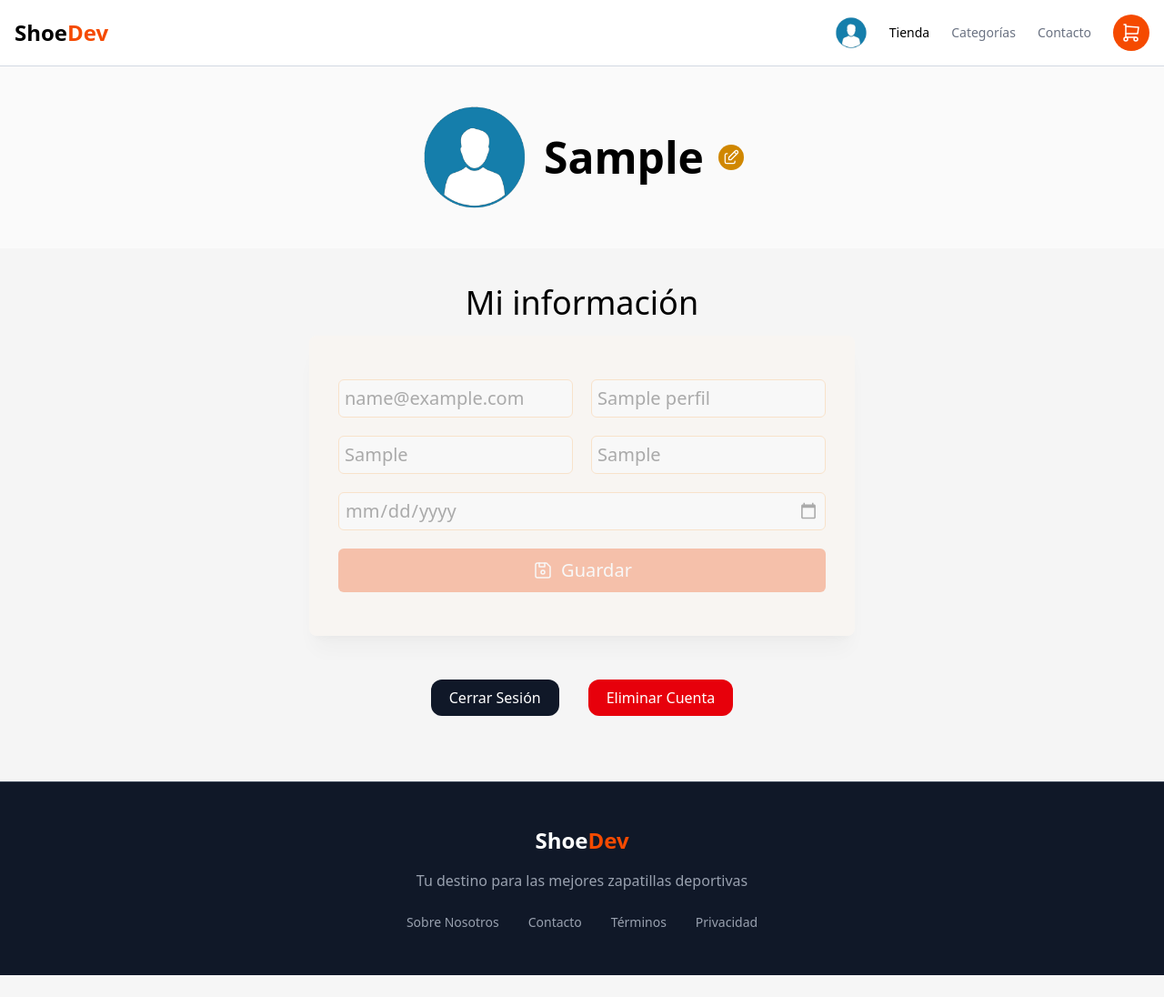
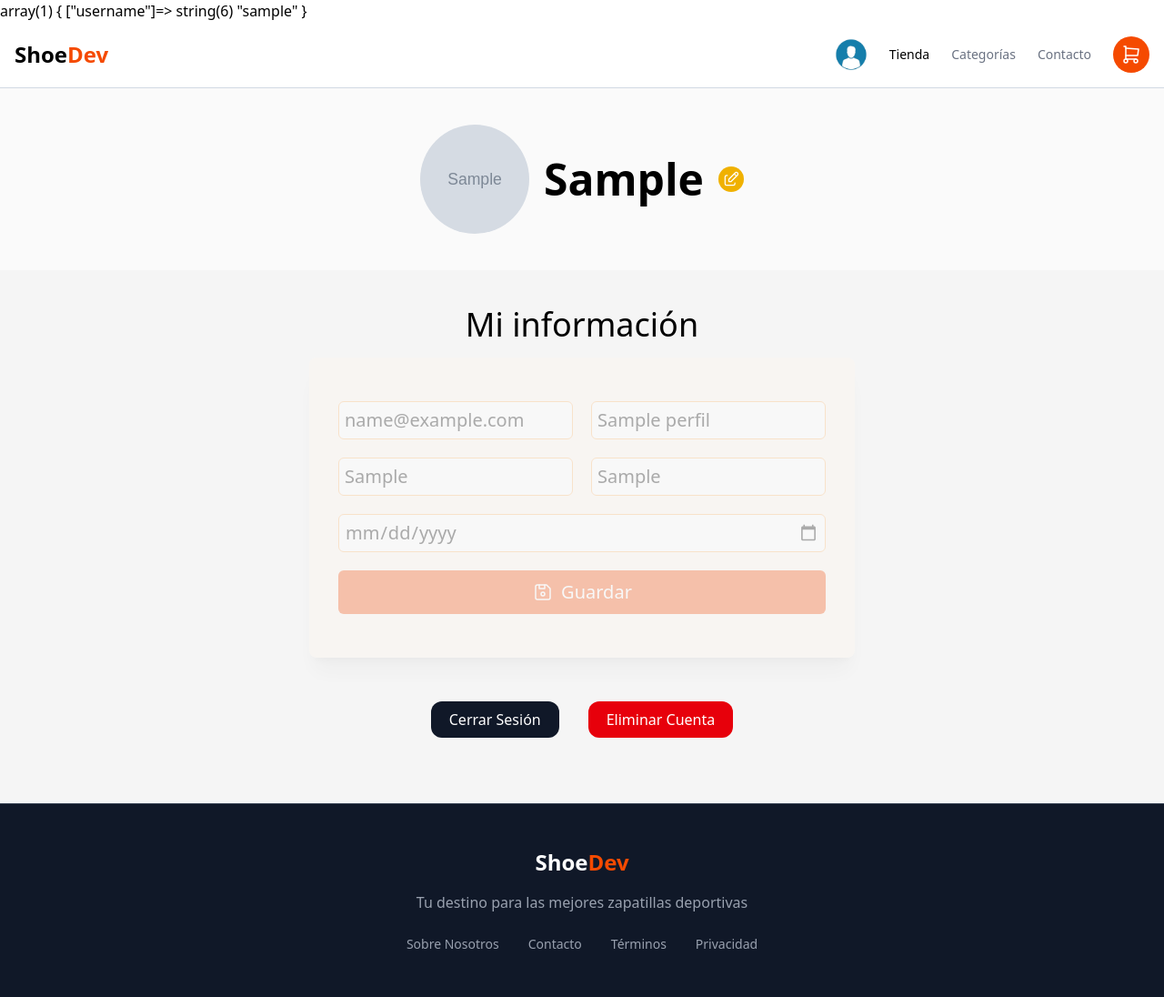
Before and after one commit to AntoDevLive/ShoeDev, a PHP site: page /user/perfil.php in a window 1280 px wide. Shown: the whole page at 91% size. Before the commit the page ends 1072 px from the top, so only its background shows below. Run offline with PHP 8.4, Linux system fonts and the light colour scheme; the visitor is signed in with stand-in values (Sample User, id 1); tables that the repository leaves empty or names only in its code hold one stand-in row (values such as "Sample post"); grey boxes marked "Sample" are stand-in pictures.

Commit message:
funcionalidad para editar username

```diff
--- /dev/null
+++ b/frontend/src/js/perfil.js
@@ -0,0 +1,77 @@
+const editUserBtn = document.querySelector('#edit-username-btn');
+const saveUserBtn = document.querySelector('#save-user-btn');
+const cancelBtn = document.querySelector('#cancel-btn');
+const usernameText = document.querySelector('#username-text');
+const usernameInput = document.querySelector('#username-input');
+
+editUserBtn.addEventListener('click', e => {
+  e.preventDefault();
+  mostrarCamposEditar();
+})
+
+
+cancelBtn.addEventListener('click', e => {
+  e.preventDefault();
+  ocultarCamposEditar();
+});
+
+
+saveUserBtn.addEventListener('click', e => {
+  e.preventDefault();
+  ocultarCamposEditar();
+  editarUser(usernameInput.getAttribute('data-id'));
+})
+
+
+function mostrarCamposEditar() {
+  saveUserBtn.classList.remove('hidden');
+  cancelBtn.classList.remove('hidden');
+  editUserBtn.classList.add('hidden');
+  usernameText.classList.add('hidden');
+  usernameInput.classList.remove('hidden');
+}
+
+function ocultarCamposEditar() {
+  saveUserBtn.classList.add('hidden');
+  cancelBtn.classList.add('hidden');
+  editUserBtn.classList.remove('hidden');
+  usernameText.classList.remove('hidden');
+  usernameInput.classList.add('hidden');
+}
+
+
+
+async function editarUser(id) {
+  try {
+    const res = await fetch('/shoedev/textuser.php', {
+      method: 'POST',
+      headers: {
+        'Content-Type': 'application/json'
+      },
+      body: JSON.stringify({
+        id: id,
+        username: usernameInput.value
+      })
+    });
+
+    if (!res.ok) throw new Error('Error al actualizar el usuario');
+
+    const data = await res.json();
+    console.log(data.message);
+
+    if (data.success) {
+      // Actualizar el DOM con el nuevo username
+      usernameText.textContent = usernameInput.value;
+      usernameInput.value = usernameInput.value; // opcional
+    }
+
+  } catch (error) {
+    console.error(error);
+    alert('No se pudo actualizar el usuario');
+  }
+}
+
+
+function mostrarToast() {
+
+}
--- a/frontend/src/output.css
+++ b/frontend/src/output.css
@@ -26,6 +26,8 @@
     --color-yellow-600: oklch(68.1% 0.162 75.834);
     --color-sky-500: oklch(68.5% 0.169 237.323);
     --color-sky-600: oklch(58.8% 0.158 241.966);
+    --color-blue-500: oklch(62.3% 0.214 259.815);
+    --color-blue-600: oklch(54.6% 0.245 262.881);
     --color-slate-400: oklch(70.4% 0.04 256.788);
     --color-slate-500: oklch(55.4% 0.046 257.417);
     --color-slate-600: oklch(44.6% 0.043 257.281);
@@ -795,6 +809,9 @@
       background-color: color-mix(in oklab, var(--color-white) 90%, transparent);
     }
   }
+  .bg-yellow-500 {
+    background-color: var(--color-yellow-500);
+  }
   .bg-yellow-600 {
     background-color: var(--color-yellow-600);
   }
@@ -1399,6 +1430,16 @@
       }
     }
   }
+  .hover\:bg-yellow-500\/80 {
+    &:hover {
+      @media (hover: hover) {
+        background-color: color-mix(in srgb, oklch(79.5% 0.184 86.047) 80%, transparent);
+        @supports (color: color-mix(in lab, red, red)) {
+          background-color: color-mix(in oklab, var(--color-yellow-500) 80%, transparent);
+        }
+      }
+    }
+  }
   .hover\:bg-yellow-600\/80 {
     &:hover {
       @media (hover: hover) {
--- a/frontend/views/perfil.view.php
+++ b/frontend/views/perfil.view.php
@@ -1,3 +1,5 @@
+<?php var_dump($_SESSION) ?>
+
 <!DOCTYPE html>
 <html lang="es">
 
@@ -14,7 +16,9 @@
   <?php include '../frontend/templates/Header.php' ?>
 
   <!-- Imagen y username -->
-  <section class="bg-neutral-50 flex justify-center items-center gap-4 p-10">
+  <section class="bg-neutral-50 flex justify-center items-center flex-col p-10">
+    <form action="" method="POST" class="flex justify-center items-center gap-4">
+
       <div class="user-profile w-30 h-30 cursor-pointer relative overflow-hidden rounded-full group">
 
         <div class="absolute opacity-0 w-28 h-28 bg-black/50 rounded-full flex justify-center items-center
@@ -27,16 +31,17 @@
           </svg>
         </div>
 
-      <img src="/shoedev/frontend/src/assets/user-default.png" alt="">
+        <img class="object-cover" src="<?php echo $perfil['imagen']; ?>" alt="">
 
         <input type="file" name="img-perfil" class="absolute inset-0 opacity-0 cursor-pointer">
       </div>
 
-    <div class="flex justify-center items-center gap-4">
-      <h2 class="text-5xl font-semibold capitalize"><?php echo $_SESSION['username'] ?></h2>
+      <div class="username-perfil flex justify-center items-center gap-4">
+        <h2 id="username-text" class="text-5xl font-semibold capitalize"><?php echo $_SESSION['username'] ?></h2>
+        <input data-id="<?php echo $usuario['id'] ?>" id="username-input" type="text" class="text-4xl py-1 px-2 bg-orange-50 rounded-md font-semibold capitalize outline-none focus:border-orange-400 focus:border-2 border border-orange-300 hidden w-96" value="<?php echo $_SESSION['username'] ?>">
 
         <!-- Botones editar y guardar -->
-      <button class="bg-yellow-600 p-1 rounded-full cursor-pointer transition-all duration-200 hover:bg-yellow-600/80">
+        <button title="Editar nombre" id="edit-username-btn" class="bg-yellow-500 p-1 rounded-full cursor-pointer transition-all duration-200 hover:bg-yellow-500/80">
           <svg xmlns="http://www.w3.org/2000/svg" width="20" height="20" viewBox="0 0 24 24" fill="none" stroke="#fff" stroke-width="1.5" stroke-linecap="round" stroke-linejoin="round" class="icon icon-tabler icons-tabler-outline icon-tabler-edit">
             <path stroke="none" d="M0 0h24v24H0z" fill="none" />
             <path d="M7 7h-1a2 2 0 0 0 -2 2v9a2 2 0 0 0 2 2h9a2 2 0 0 0 2 -2v-1" />
@@ -44,7 +49,14 @@
             <path d="M16 5l3 3" />
           </svg>
         </button>
+
+        <button id="save-user-btn" type="submit" class="bg-blue-500 py-2 px-5 rounded-md text-white hidden text-md cursor-pointer transition-all duration-200 hover:bg-blue-600">Guardar</button>
+
+        <button id="cancel-btn" type="submit" class="bg-gray-500 py-2 px-5 rounded-md text-white  text-md cursor-pointer transition-all duration-200 hover:bg-gray-600 hidden">Cancelar</button>
       </div>
+
+    </form>
+
   </section>
 
   <!-- Datos del usuario -->
@@ -52,12 +64,12 @@
     <h3 class="text-4xl">Mi información</h3>
     <form class="disabled w-150 py-12 px-8 bg-orange-50 flex flex-col gap-5 justify-center items-center shadow-xl rounded-lg" action="/shoedev/backend/">
       <fieldset class="grid grid-cols-2 w-full gap-5">
-        <input class="bg-white border border-orange-300 p-1.5 text-xl rounded-md w-full" type="email" placeholder="Email" value="<?php echo $usuario['email'] ?>">
-        <input class="bg-white border border-orange-300 p-1.5 text-xl rounded-md w-full" type="text" placeholder="Nombre" value="<?php echo $usuario['nombre'] ?>">
-        <input class="bg-white border border-orange-300 p-1.5 text-xl rounded-md w-full" type="text" placeholder="Apellidos" value="<?php echo $usuario['apellidos'] ?>">
-        <input class="bg-white border border-orange-300 p-1.5 text-xl rounded-md w-full" type="text" placeholder="Dirección" value="<?php echo $usuario['direccion'] ?>">
+        <input class="bg-white border border-orange-300 p-1.5 text-xl rounded-md w-full" type="email" placeholder="Email" value="<?php echo $perfil['email'] ?>">
+        <input class="bg-white border border-orange-300 p-1.5 text-xl rounded-md w-full" type="text" placeholder="Nombre" value="<?php echo $perfil['nombre'] ?>">
+        <input class="bg-white border border-orange-300 p-1.5 text-xl rounded-md w-full" type="text" placeholder="Apellidos" value="<?php echo $perfil['apellidos'] ?>">
+        <input class="bg-white border border-orange-300 p-1.5 text-xl rounded-md w-full" type="text" placeholder="Dirección" value="<?php echo $perfil['direccion'] ?>">
       </fieldset>
-      <input class="bg-white border border-orange-300 p-1.5 text-xl rounded-md w-full" type="date" placeholder="Nacimiento" value="<?php echo $usuario['nacimiento'] ?>">
+      <input class="bg-white border border-orange-300 p-1.5 text-xl rounded-md w-full" type="date" placeholder="Nacimiento" value="<?php echo $perfil['nacimiento'] ?>">
       <button class="p-2.5 text-xl text-white rounded-md w-full bg-orange-600 transition-all duration-300 hover:bg-orange-600/85 cursor-pointer flex justify-center items-center gap-2" type="submit">
         <svg xmlns="http://www.w3.org/2000/svg" width="24" height="24" viewBox="0 0 24 24" fill="none" stroke="currentColor" stroke-width="1.5" stroke-linecap="round" stroke-linejoin="round" class="icon icon-tabler icons-tabler-outline icon-tabler-device-floppy">
           <path stroke="none" d="M0 0h24v24H0z" fill="none" />
@@ -82,4 +94,6 @@
   <?php include '../frontend/templates/Footer.php' ?>
 </body>
 
+<script src="../frontend/src/js/perfil.js"></script>
+
 </html>
--- a/user/perfil.php
+++ b/user/perfil.php
@@ -5,16 +5,23 @@ require __DIR__ . '/../backend/config/database.php';
 
 $conexion = conectarDB();
 
-$stmt = $conexion->prepare(
+$query_perfil = $conexion->prepare(
   "SELECT usuario.id, usuario.email, perfil.*
    FROM usuario
    JOIN perfil ON usuario.id = perfil.usuario_id
    WHERE usuario.username = :username"
 );
 
-$stmt->execute([
+$query_perfil->execute([
   ':username' => $_SESSION['username']
 ]);
-$usuario = $stmt->fetch();
+
+$perfil = $query_perfil->fetch();;
+
+$query_usuario = $conexion->prepare("SELECT * FROM usuario");
+$query_usuario->execute();
+$usuario = $query_usuario->fetch();
+
+
 
 require __DIR__ . '/../frontend/views/perfil.view.php';
```
Also changed, not shown: other parts of frontend/src/output.css (+65 -0 lines), textuser.php (added, +39 -0 lines). Lines whose indentation alone changed are shown as unchanged.
